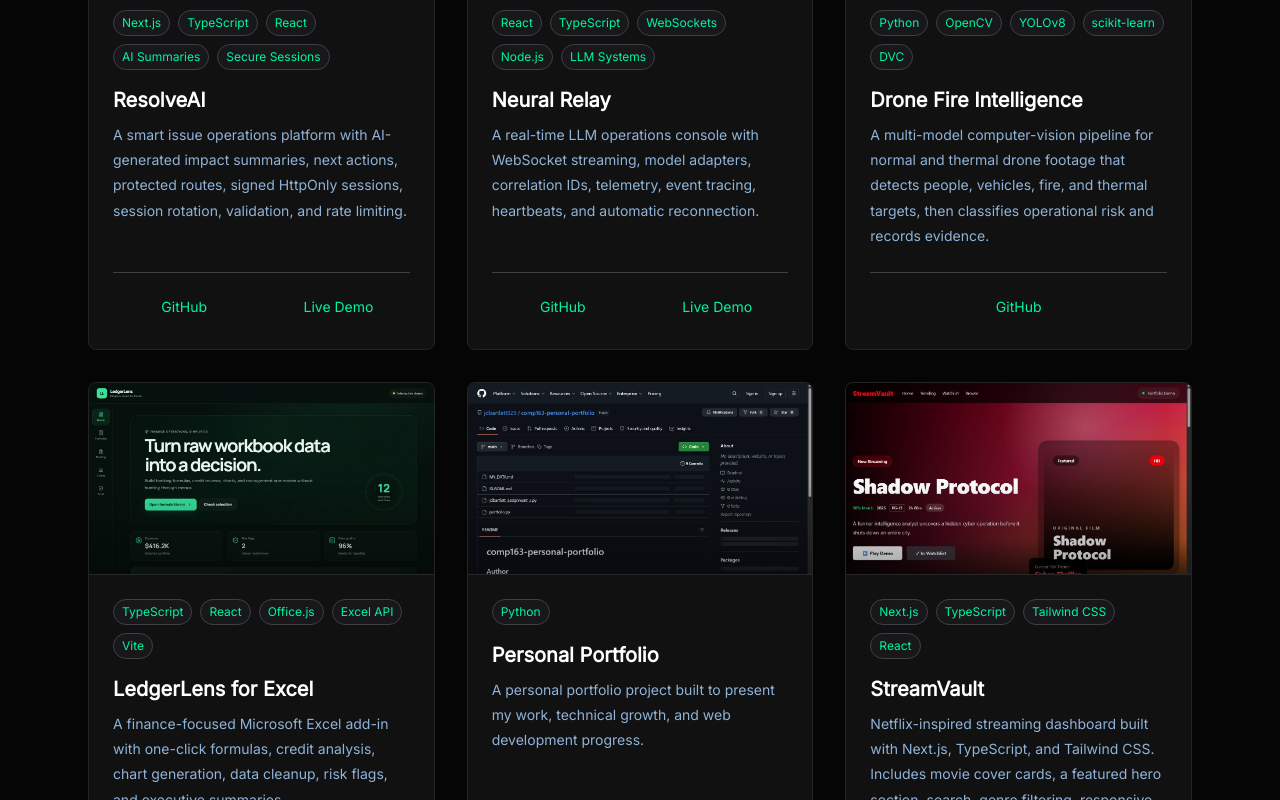
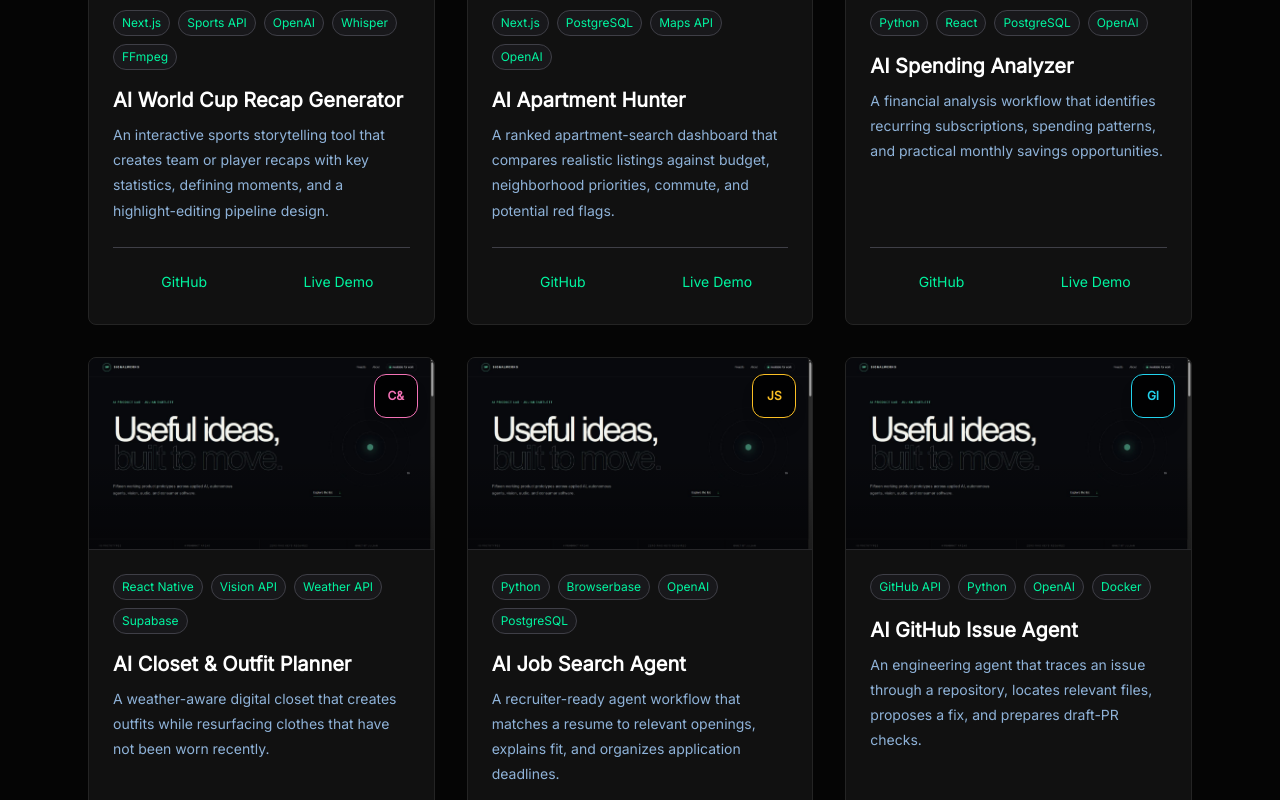
Before and after one commit to jdbartlett929/julian-portfolio, a Next.js app: page / in a window 1280 px wide. Shown: the part 2380-3180 px from the top of the page. Built offline with nearby package versions, Linux system fonts and the light colour scheme.

Commit message:
Add AI Product Lab projects and custom card logos

```diff
--- a/app/page.tsx
+++ b/app/page.tsx
@@ -4,6 +4,126 @@ import TechMarquee from "@/components/TechMarquee";
 import Image from "next/image";
 
 const projects = [
+  {
+    title: "AI World Cup Recap Generator",
+    description: "An interactive sports storytelling tool that creates team or player recaps with key statistics, defining moments, and a highlight-editing pipeline design.",
+    tech: ["Next.js", "Sports API", "OpenAI", "Whisper", "FFmpeg"],
+    github: "https://github.com/jdbartlett929/ai-product-lab",
+    live: "https://ai-product-lab-psi.vercel.app/projects/world-cup-recap",
+    image: "/project-images/ai-product-lab.png",
+  },
+  {
+    title: "AI Apartment Hunter",
+    description: "A ranked apartment-search dashboard that compares realistic listings against budget, neighborhood priorities, commute, and potential red flags.",
+    tech: ["Next.js", "PostgreSQL", "Maps API", "OpenAI"],
+    github: "https://github.com/jdbartlett929/ai-product-lab",
+    live: "https://ai-product-lab-psi.vercel.app/projects/apartment-hunter",
+    image: "/project-images/ai-product-lab.png",
+  },
+  {
+    title: "AI Spending Analyzer",
+    description: "A financial analysis workflow that identifies recurring subscriptions, spending patterns, and practical monthly savings opportunities.",
+    tech: ["Python", "React", "PostgreSQL", "OpenAI"],
+    github: "https://github.com/jdbartlett929/ai-product-lab",
+    live: "https://ai-product-lab-psi.vercel.app/projects/spending-analyzer",
+    image: "/project-images/ai-product-lab.png",
+  },
+  {
+    title: "AI Closet & Outfit Planner",
+    description: "A weather-aware digital closet that creates outfits while resurfacing clothes that have not been worn recently.",
+    tech: ["React Native", "Vision API", "Weather API", "Supabase"],
+    github: "https://github.com/jdbartlett929/ai-product-lab",
+    live: "https://ai-product-lab-psi.vercel.app/projects/outfit-planner",
+    image: "/project-images/ai-product-lab.png",
+  },
+  {
+    title: "AI Job Search Agent",
+    description: "A recruiter-ready agent workflow that matches a resume to relevant openings, explains fit, and organizes application deadlines.",
+    tech: ["Python", "Browserbase", "OpenAI", "PostgreSQL"],
+    github: "https://github.com/jdbartlett929/ai-product-lab",
+    live: "https://ai-product-lab-psi.vercel.app/projects/job-search-agent",
+    image: "/project-images/ai-product-lab.png",
+  },
+  {
+    title: "AI GitHub Issue Agent",
+    description: "An engineering agent that traces an issue through a repository, locates relevant files, proposes a fix, and prepares draft-PR checks.",
+    tech: ["GitHub API", "Python", "OpenAI", "Docker"],
+    github: "https://github.com/jdbartlett929/ai-product-lab",
+    live: "https://ai-product-lab-psi.vercel.app/projects/github-issue-agent",
+    image: "/project-images/ai-product-lab.png",
+  },
+  {
+    title: "Personal MCP Assistant",
+    description: "A context-aware assistant that combines calendar and notes information through a transparent MCP-style tool workflow.",
+    tech: ["TypeScript", "MCP SDK", "OpenAI", "PostgreSQL"],
+    github: "https://github.com/jdbartlett929/ai-product-lab",
+    live: "https://ai-product-lab-psi.vercel.app/projects/personal-mcp-assistant",
+    image: "/project-images/ai-product-lab.png",
+  },
+  {
+    title: "Real-Time AI Interview Coach",
+    description: "A voice-interview practice experience with adaptive follow-up questions, structured feedback, and a live communication scorecard.",
+    tech: ["Realtime API", "WebRTC", "React", "FastAPI"],
+    github: "https://github.com/jdbartlett929/ai-product-lab",
+    live: "https://ai-product-lab-psi.vercel.app/projects/interview-coach",
+    image: "/project-images/ai-product-lab.png",
+  },
+  {
+    title: "Secondhand Shopping Search",
+    description: "A visual resale discovery workflow that ranks similar secondhand listings by appearance, condition, and value.",
+    tech: ["React Native", "Embeddings", "Vector DB", "Marketplace API"],
+    github: "https://github.com/jdbartlett929/ai-product-lab",
+    live: "https://ai-product-lab-psi.vercel.app/projects/secondhand-search",
+    image: "/project-images/ai-product-lab.png",
+  },
+  {
+    title: "AI Travel Planner",
+    description: "A complete trip builder with budget allocation, restaurants, places to visit, and a saved day-by-day itinerary.",
+    tech: ["Next.js", "OpenAI", "Maps API"],
+    github: "https://github.com/jdbartlett929/ai-product-lab",
+    live: "https://ai-product-lab-psi.vercel.app/projects/travel-planner",
+    image: "/project-images/ai-product-lab.png",
+  },
+  {
+    title: "Campus Study Spot Finder",
+    description: "A student-focused campus search tool ranking study spaces by noise, Wi-Fi, outlets, crowd level, and hours.",
+    tech: ["Next.js", "Maps API", "PostgreSQL"],
+    github: "https://github.com/jdbartlett929/ai-product-lab",
+    live: "https://ai-product-lab-psi.vercel.app/projects/study-spot-finder",
+    image: "/project-images/ai-product-lab.png",
+  },
+  {
+    title: "Habit Garden",
+    description: "A habit tracker where daily completions grow a virtual garden, preserve streaks, and unlock new plants.",
+    tech: ["Next.js", "PostgreSQL"],
+    github: "https://github.com/jdbartlett929/ai-product-lab",
+    live: "https://ai-product-lab-psi.vercel.app/projects/habit-garden",
+    image: "/project-images/ai-product-lab.png",
+  },
+  {
+    title: "Concert & Festival Finder",
+    description: "A personalized live-events discovery tool with followed artists, saved shows, pricing, and calendar-ready plans.",
+    tech: ["React", "Ticketmaster API", "Firebase"],
+    github: "https://github.com/jdbartlett929/ai-product-lab",
+    live: "https://ai-product-lab-psi.vercel.app/projects/concert-finder",
+    image: "/project-images/ai-product-lab.png",
+  },
+  {
+    title: "Coffee Shop Finder",
+    description: "A café search experience with practical filters for Wi-Fi, outlets, noise, seating, distance, and reviews.",
+    tech: ["Next.js", "Maps API", "PostgreSQL"],
+    github: "https://github.com/jdbartlett929/ai-product-lab",
+    live: "https://ai-product-lab-psi.vercel.app/projects/coffee-finder",
+    image: "/project-images/ai-product-lab.png",
+  },
+  {
+    title: "Hiking Trail Explorer",
+    description: "A trail discovery dashboard with difficulty, elevation, weather, saved hikes, and progress tracking.",
+    tech: ["React", "Hiking API", "Firebase"],
+    github: "https://github.com/jdbartlett929/ai-product-lab",
+    live: "https://ai-product-lab-psi.vercel.app/projects/trail-explorer",
+    image: "/project-images/ai-product-lab.png",
+  },
   {
     title: "ResolveAI",
     description:
@@ -140,6 +260,15 @@ const skills = [
   "GitHub",
 ];
 
+const badgeColors = ["#00f5a0", "#60a5fa", "#fbbf24", "#f472b6", "#a78bfa", "#22d3ee"];
+
+function projectBadge(title: string) {
+  const words = title.replace(/AI|Real-Time/gi, "").trim().split(/\s+/);
+  const mark = words.slice(0, 2).map((word) => word[0]).join("").toUpperCase();
+  const color = badgeColors[title.split("").reduce((sum, char) => sum + char.charCodeAt(0), 0) % badgeColors.length];
+  return { mark: mark || "JB", color };
+}
+
 export default function Home() {
   return (
     <main className="min-h-screen bg-[#050505] text-white">
@@ -242,6 +371,13 @@ export default function Home() {
                   className="object-cover object-top transition duration-500 group-hover:scale-105"
                 />
                 <div className="absolute inset-0 bg-gradient-to-t from-black/35 via-transparent to-transparent" />
+                <div
+                  className="absolute right-4 top-4 grid h-11 w-11 place-items-center rounded-xl border bg-black/80 text-xs font-bold shadow-lg backdrop-blur"
+                  style={{ borderColor: projectBadge(project.title).color, color: projectBadge(project.title).color }}
+                  aria-label={`${project.title} custom logo`}
+                >
+                  {projectBadge(project.title).mark}
+                </div>
               </div>
 
               <div className="flex-1 p-6 flex flex-col">
```
Also changed, not shown: public/project-images/ai-product-lab.png (added).
